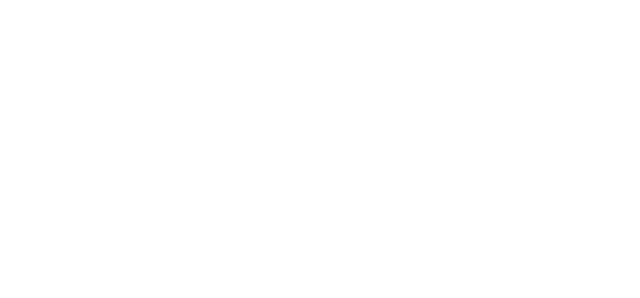
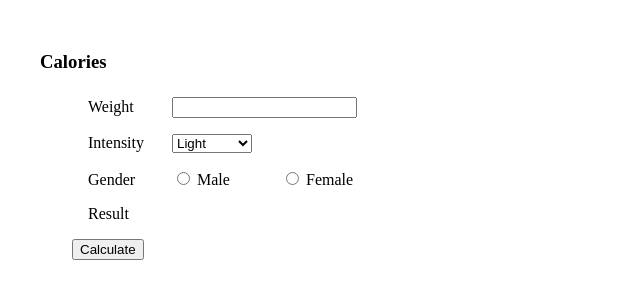
Before and after one commit to idapitkanen/kalori_harjoitus, a plain HTML site: page index.html in a window 1280 px wide. Shown: the whole page, without its empty margins (0-640 px from the left). Drawn offline with Linux system fonts and the light colour scheme.

Commit message:
html sivu, css tyylit ja js funktiot tehty

```diff
--- a/css/style.css
+++ b/css/style.css
@@ -0,0 +1,18 @@
+div#container{
+    margin: 1rem;
+    padding: 1rem;
+}
+
+div#content{
+    margin-top: 1.5rem;
+    margin-left: 2rem;
+}
+
+form div{
+    margin: 1rem;
+}
+
+label {
+    display: inline-block;
+    width: 80px;
+}
--- a/index.html
+++ b/index.html
@@ -7,6 +7,39 @@
     <link href="./css/style.css" rel="stylesheet">
 </head>
 <body>
-
+    <div id="container">
+        <h3>Calories</h3>
+        <div id="content">
+            <form>
+                <div>
+                    <label>Weight</label>
+                    <input id="weight" type="number"/>
+                </div>
+                <div>
+                    <label>Intensity</label>
+                    <select id="intensity">
+                        <option value="1.3">Light</option>
+                        <option value="1.5">Usual</option>
+                        <option value="1.7">Moderate</option>
+                        <option value="2.0">Hard</option>
+                        <option value="2.2">Very hard</option>
+                    </select>
+                </div>
+                <div>
+                    <label>Gender</label>
+                    <input type="radio" id="male" name="gender" value="male">
+                    <label for="male">Male</label>
+                    <input type="radio" id="female" name="gender" value="female">
+                    <label for="female">Female</label>
+                </div>
+                <div>
+                    <label>Result</label>
+                    <output id="result"></output>
+                </div>
+            </form>
+            <button type="button" id="calculate">Calculate</button>
+        </div>
+    </div>
+    <script src="./js/functions.js"></script>
 </body>
 </html>
--- a/js/functions.js
+++ b/js/functions.js
@@ -0,0 +1,26 @@
+const button = document.getElementById('calculate');
+
+const calculate = () => {
+
+    const selectedWeight = document.getElementById('weight').value; // Hakee painon arvon
+    const selectedIntensity = document.getElementById('intensity').value; // Hakee intensiteetin arvon
+    const selectedGender = document.querySelector('input[name="gender"]:checked'); // Hakee valitun sukupuolen
+
+    //console.log('Weight:', selectedWeight); // Näyttää painon arvon
+    //console.log('Intensity:', selectedIntensity); // Näyttää intensiteetin arvon
+    //console.log('Gender:', selectedGender.value); // Näyttää sukupuolen arvon tai viestin, jos ei ole valittu
+
+    let calories = 0
+
+    if (selectedGender.value == 'male') {
+        calories = (879 + selectedWeight * 10.2) * selectedIntensity
+    } else {
+        calories = (795 + selectedWeight * 7.18) * selectedIntensity
+    }
+
+    const result = document.querySelector('output')
+    result.innerHTML = calories.toFixed(0)
+
+}
+
+button.addEventListener('click', calculate)
```
